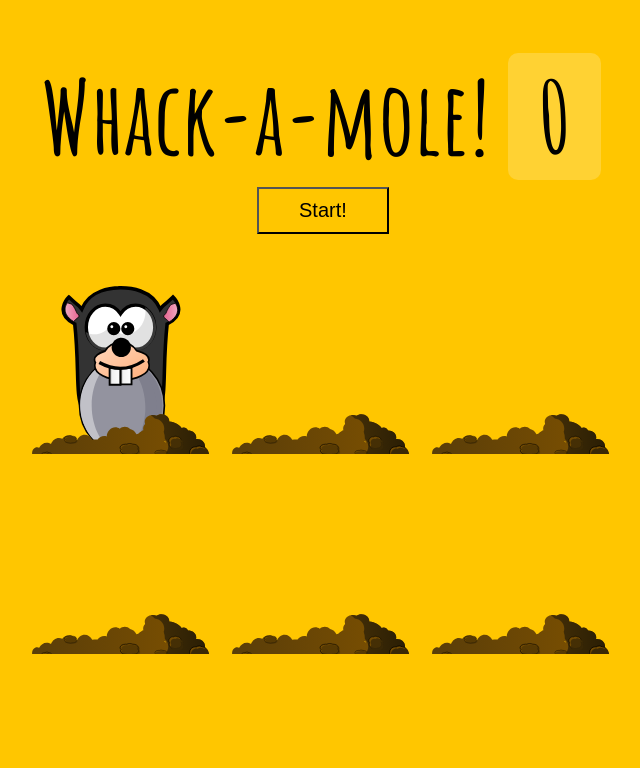
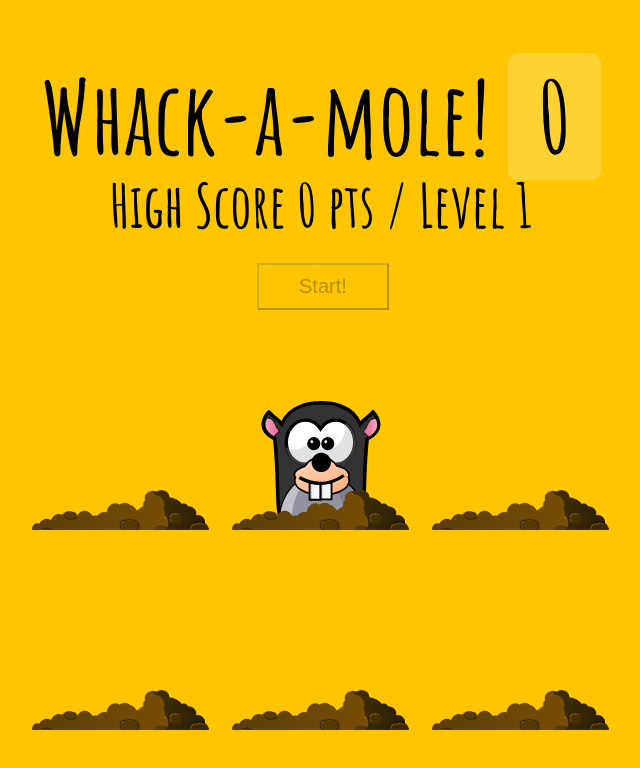
Before and after one commit to leeshko/Whack-A-Mole, a plain HTML site: page index.html in a window 1280 px wide. Both pictures are taken after a click on the button "Start!". Shown: the whole page, without its empty margins (319-959 px from the left). Drawn offline with Linux system fonts and the light colour scheme.

Commit message:
feat: add levels and add result to local storage

```diff
--- a/index.html
+++ b/index.html
@@ -10,8 +10,10 @@
 
 <body>
 
-  <h1>Whack-a-mole! <span class="score">0</span></h1>
-  <button onClick="startGame()">Start!</button>
+  <h1>Whack-a-mole! <span class="score">0</span> </h1>
+  <h2><span class="highScore">High Score</span> <span id="highScoreCount" class="highScoreCount">0</span><span> pts /
+      Level</span> <span id="level">1</span> </h2>
+  <button id="start" onClick="startGame()">Start!</button>
 
   <div class="game">
     <div class="hole hole1">
@@ -38,10 +40,16 @@
     const holes = document.querySelectorAll('.hole');
     const scoreBoard = document.querySelector('.score');
     const moles = document.querySelectorAll('.mole');
-    const score = document.querySelector('.score');
+    const highScoreCount = document.querySelector('#highScoreCount');
+    let level = document.querySelector('#level');
+
+    const startButton = document.querySelector('#start');
+
     let lastHole;
     let timeUp = false;
     let count = 0;
+
+    let lvl = level.textContent;
 
     function randomTime(min, max) {
       return (Math.floor(Math.random() * (max - min) + min));
@@ -57,7 +65,7 @@
     }
 
     function moleUp() {
-      const time = randomTime(200, 1000);
+      const time = randomTime(1000/lvl, 2000/lvl);
       const hole = randomHole(holes);
       hole.classList.add('up');
       setTimeout(() => {
@@ -71,15 +79,27 @@
     function startGame() {
       scoreBoard.textContent = 0;
       timeUp = false;
+      startButton.setAttribute("disabled", "disabled");
       moleUp();
+
       setTimeout(() => {
         timeUp = true;
-      }, 20000);
+        startButton.removeAttribute("disabled", "disabled");
+        if (highScoreCount.textContent < scoreBoard.textContent) {
+          // console.log(highScoreCount.textContent);
+          // console.log(scoreBoard.textContent);
+          // console.log(highScoreCount.textContent < scoreBoard.textContent);
+          highScoreCount.textContent = scoreBoard.textContent;
+          localStorage.setItem('count', highScoreCount.textContent);
+        }
+        scoreBoard.textContent = 0;
+        count = 0;
+        level.textContent = ++lvl;
+      }, 10000/lvl);
     }
 
     function goal() {
-      count++;
-      scoreBoard.textContent = count;
+      scoreBoard.textContent = ++count;
     }
 
     moles.forEach(mole => mole.addEventListener('click', goal));
--- a/style.css
+++ b/style.css
@@ -19,6 +19,13 @@ h1 {
   text-align: center;
   font-size: 10rem;
   line-height: 1;
+  margin-bottom: 0;
+}
+
+h2 {
+  text-align: center;
+  font-size: 6rem;
+  margin-block-start: 0;
   margin-bottom: 0;
 }
 
```
